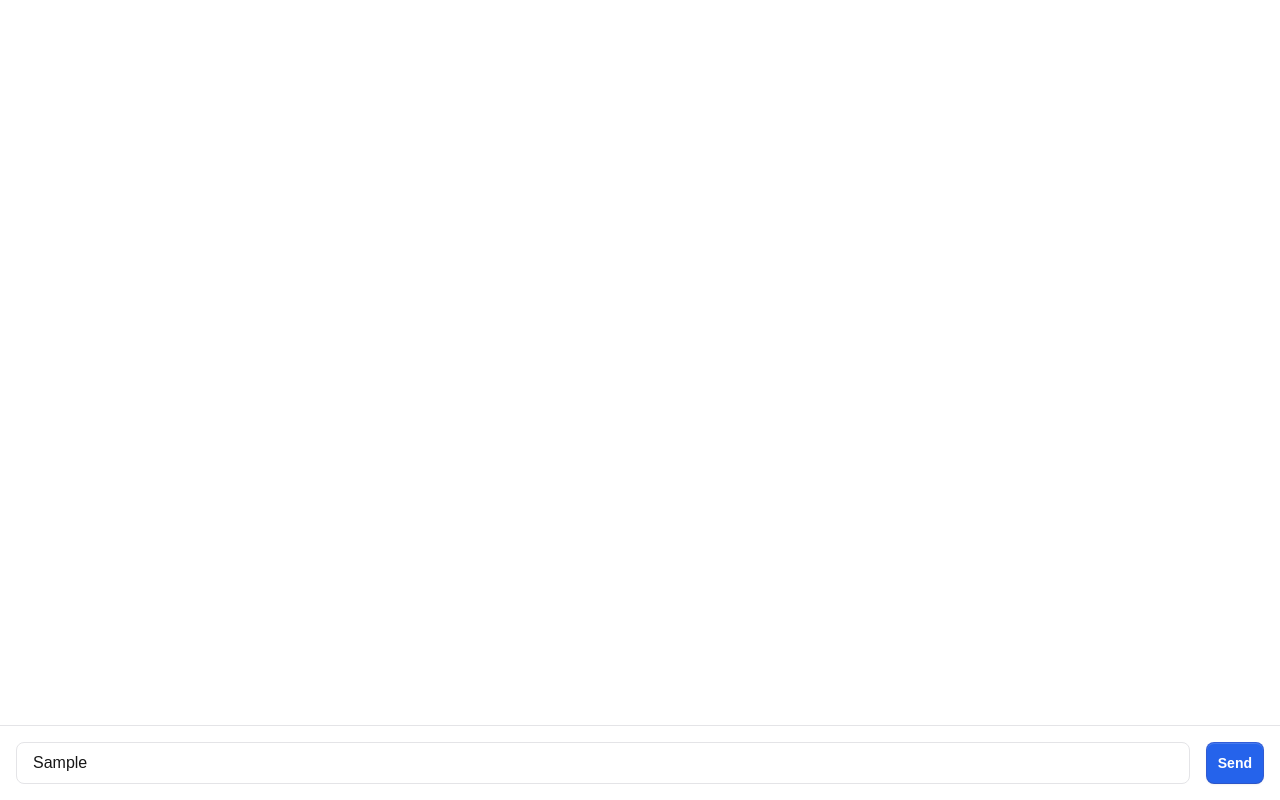
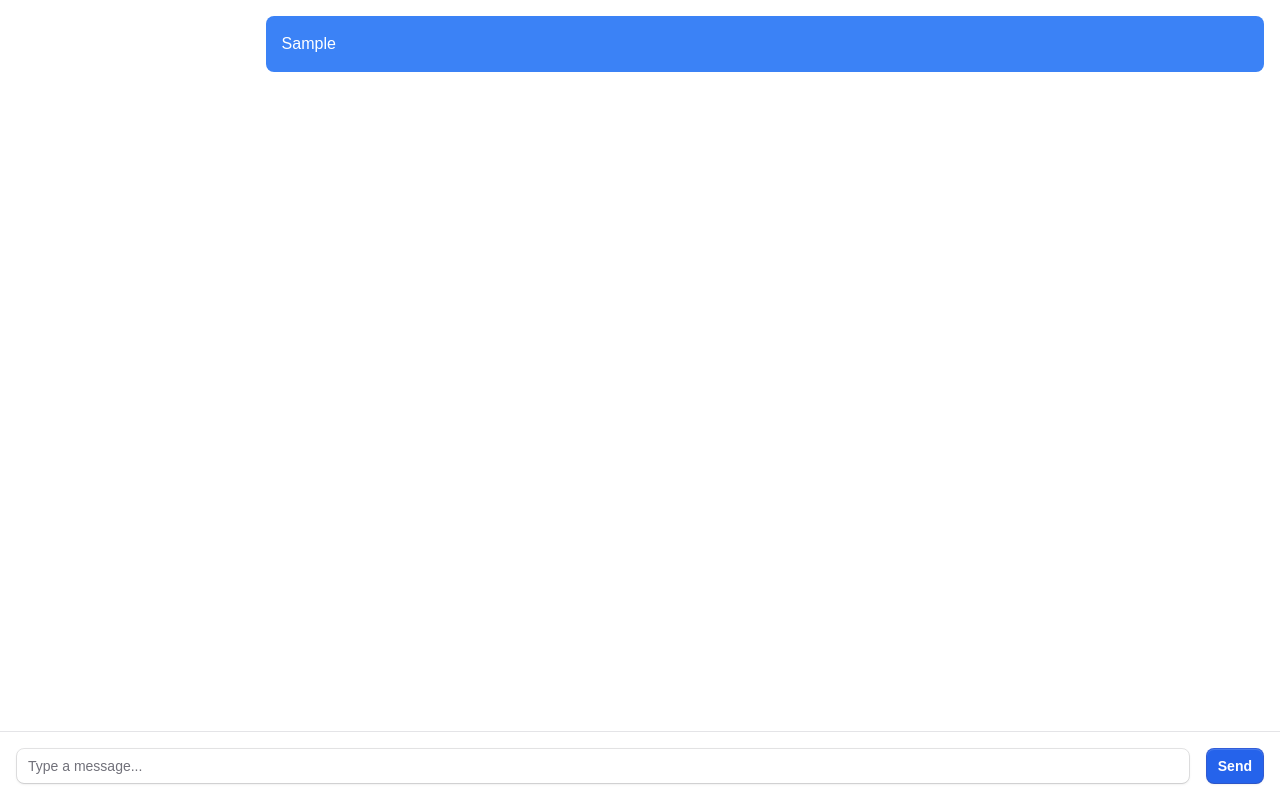
Before and after one commit to petomalina/lorekeeper, a Next.js app: page / in a window 1280 px wide. Both pictures are taken after typing "Sample" into the empty fields and a click on the button "Send". Built offline with nearby package versions, Linux system fonts and the light colour scheme; no server answers.

Commit message:
feat: first chat version

```diff
--- /dev/null
+++ b/app/actions.ts
@@ -0,0 +1,18 @@
+'use server';
+
+import { GoogleGenerativeAI } from "@google/generative-ai";
+
+const modelName = 'gemini-exp-1206';
+const genAI = new GoogleGenerativeAI(process.env.GEMINI_API_KEY ?? '');
+const model = genAI.getGenerativeModel({ model: modelName });
+
+export async function generateResponse(prompt: string) {
+  try {
+    const result = await model.generateContent(prompt);
+    const response = await result.response;
+    return response.text();
+  } catch (error) {
+    console.error('Error in server action:', error);
+    throw new Error('Failed to generate response');
+  }
+}
--- a/app/page.tsx
+++ b/app/page.tsx
@@ -1,19 +1,66 @@
+'use client';
+
 import { Button } from "@/components/button";
+import { Input } from "@/components/input";
+import { useState } from "react";
+import { generateResponse } from "./actions";
 
 export default function Home() {
+  const [messages, setMessages] = useState<Array<{ text: string; isUser: boolean }>>([]);
+  const [inputValue, setInputValue] = useState('');
+
+  const handleSubmit = async () => {
+    if (!inputValue.trim()) return;
+
+    // Add user message
+    setMessages(prev => [...prev, { text: inputValue, isUser: true }]);
+
+    try {
+      const text = await generateResponse(inputValue);
+
+      // Add AI response
+      setMessages(prev => [...prev, { text, isUser: false }]);
+    } catch (error) {
+      console.error('Error generating response:', error);
+    }
+
+    setInputValue('');
+  };
+
   return (
     <div className="flex h-screen flex-col">
       <div className="flex-1 overflow-y-auto p-4">
-        {/* Chat messages will go here */}
+        {messages.map((message, index) => (
+          <div
+            key={index}
+            className={`mb-4 rounded-lg p-4 ${
+              message.isUser
+                ? 'ml-auto bg-blue-500 text-white'
+                : 'mr-auto bg-gray-100 dark:bg-zinc-800'
+            } max-w-[80%]`}
+          >
+            {message.text}
+          </div>
+        ))}
       </div>
       <div className="border-t border-zinc-200 p-4 dark:border-zinc-800">
         <div className="flex gap-4">
-          <input
-            type="text"
+          <Input
             placeholder="Type a message..."
-            className="flex-1 rounded-lg border border-zinc-200 px-4 py-2 focus:border-blue-500 focus:outline-none dark:border-zinc-800 dark:bg-zinc-900"
+            value={inputValue}
+            onChange={(e) => setInputValue(e.target.value)}
+            onKeyDown={(e) => {
+              if (e.key === 'Enter' && !e.shiftKey) {
+                e.preventDefault();
+                handleSubmit();
+              }
+            }}
           />
-          <Button color="blue" className="font-medium">
+          <Button
+            color="blue"
+            className="font-medium"
+            onClick={handleSubmit}
+          >
             Send
           </Button>
         </div>
--- a/package.json
+++ b/package.json
@@ -9,6 +9,7 @@
     "lint": "next lint"
   },
   "dependencies": {
+    "@google/generative-ai": "^0.21.0",
     "@headlessui/react": "^2.2.0",
     "clsx": "^2.1.1",
     "next": "15.1.1",
```
Also changed, not shown: 1 other file (tests, documents, lock files or other folders).
